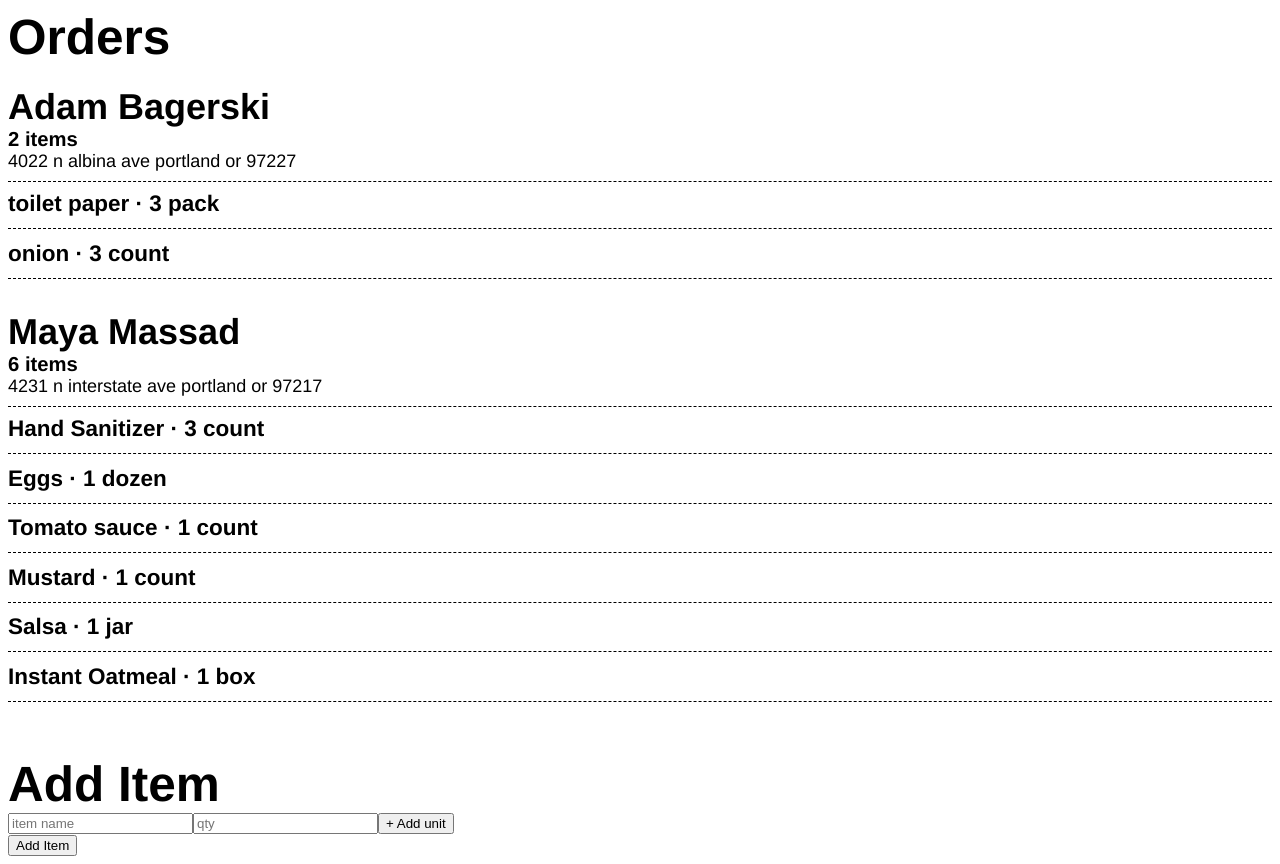
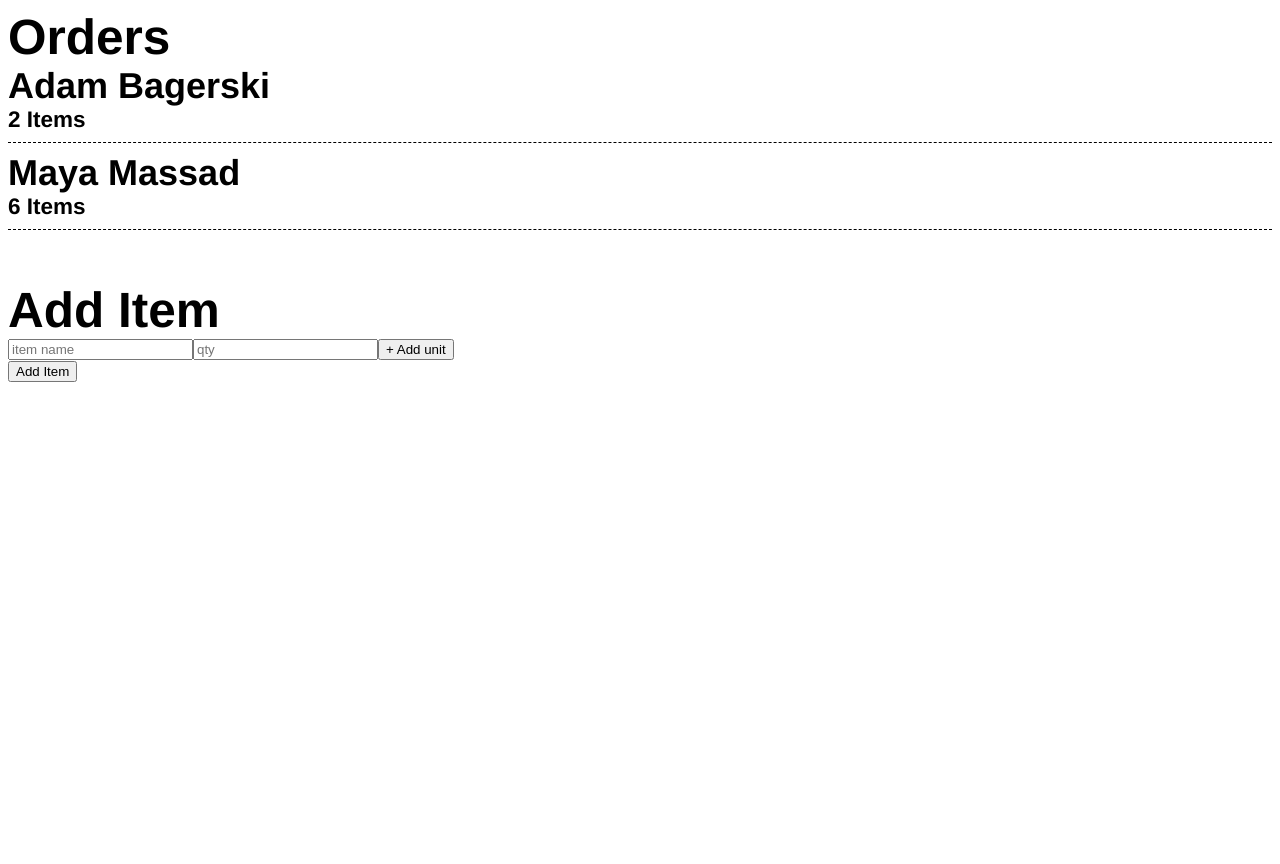
Before and after one commit to thisdesign/groceryassist, a Next.js app: page / in a window 1280 px wide. After the commit the page ends 800 px from the top, so only its background shows below. Built offline with nearby package versions, Linux system fonts and the light colour scheme.

Commit message:
Different pages

```diff
--- /dev/null
+++ b/components/LineItem/LineItem.tsx
@@ -0,0 +1,17 @@
+import React from "react";
+import { NextPage } from "next";
+import { Order, USERS } from "../../constants";
+
+const LineItem: NextPage<{ data: Order }> = ({ data }) => {
+  const user = USERS.filter(user => user.id === data.userId)[0];
+
+  return (
+    <a href={`/orders/${data.id}`}>
+      <h2>{user.name}</h2>
+      <h3>{data.items.length} Items</h3>
+      <hr />
+    </a>
+  );
+};
+
+export default LineItem;
--- a/components/OrderDetail/OrderDetail.tsx
+++ b/components/OrderDetail/OrderDetail.tsx
@@ -6,11 +6,11 @@ const OrderDetail = ({ data }) => {
 
   return (
     <div>
-      <br />
       <div>
-        <h2>{user.name}</h2>
-        <h4>{items.length} items</h4>
+        <h1>Order for {user.name}</h1>
+        <h2>{items.length} items</h2>
         <p>{user.address}</p>
+        <br />
       </div>
 
       <hr />
--- a/components/index.tsx
+++ b/components/index.tsx
@@ -1,3 +1,4 @@
 import OrderDetail from "./OrderDetail/OrderDetail";
+import LineItem from "./LineItem/LineItem";
 
-export { OrderDetail };
+export { OrderDetail, LineItem };
--- a/pages/_app.tsx
+++ b/pages/_app.tsx
@@ -43,6 +43,11 @@ const App = ({ pageProps, Component }) => {
             border: 0;
             border-bottom: 1px dashed black;
           }
+
+          a {
+            color: black;
+            text-decoration: none;
+          }
         `}
       </style>
     </div>
--- a/pages/index.tsx
+++ b/pages/index.tsx
@@ -1,12 +1,12 @@
-import { ORDERS, USERS, Order } from "../constants";
-import { OrderDetail } from "../components";
+import { ORDERS } from "../constants";
+import { LineItem } from "../components";
 
 const Home = () => (
   <>
     <h1>Orders</h1>
     <div>
       {ORDERS.map(order => (
-        <OrderDetail data={order} key={order.id} />
+        <LineItem data={order} key={order.id} />
       ))}
     </div>
 
--- a/pages/orders/[orderId].tsx
+++ b/pages/orders/[orderId].tsx
@@ -2,11 +2,11 @@ import React from "react";
 import { NextPage } from "next";
 import Error from "next/error";
 import { ORDERS, Order } from "../../constants";
-import { OrderDetail } from "../../components";
+import { LineItem } from "../../components";
 
 const OrderPage: NextPage<{ orderData: Order }> = ({ orderData }) => {
   if (orderData) {
-    return <OrderDetail data={orderData} />;
+    return <LineItem data={orderData} />;
   }
   return <Error statusCode={404} />;
 };
```
